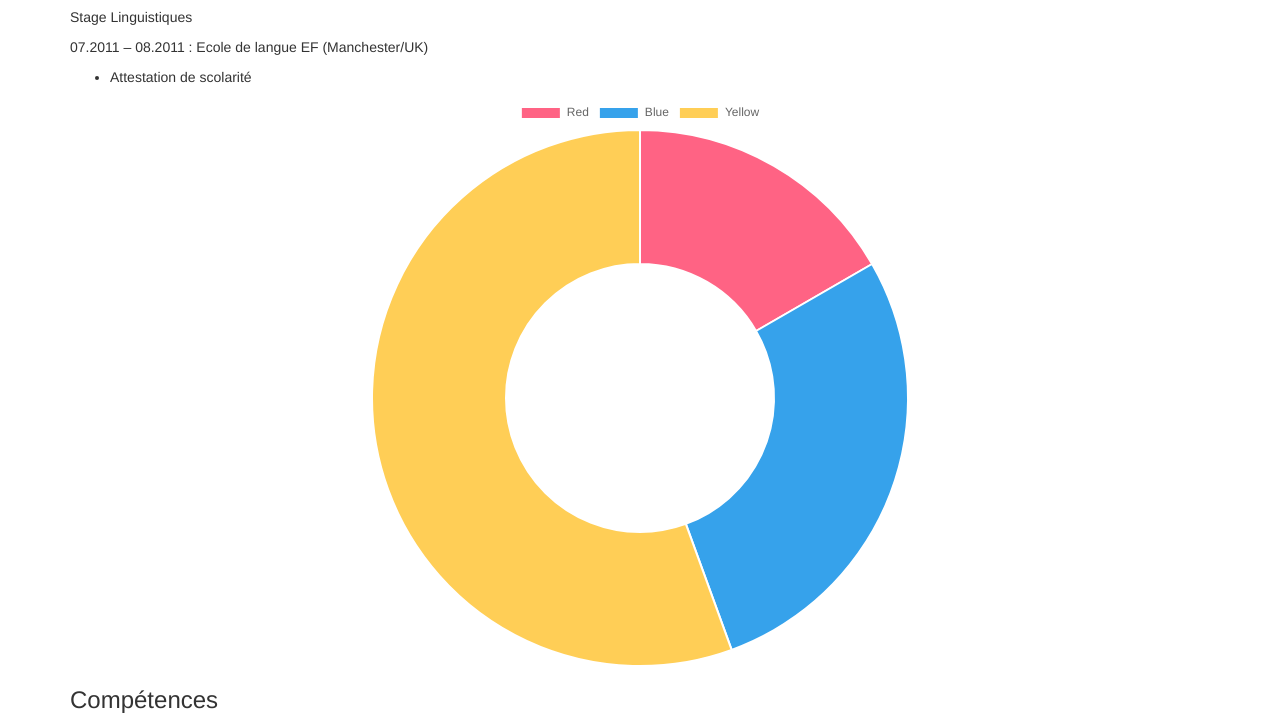
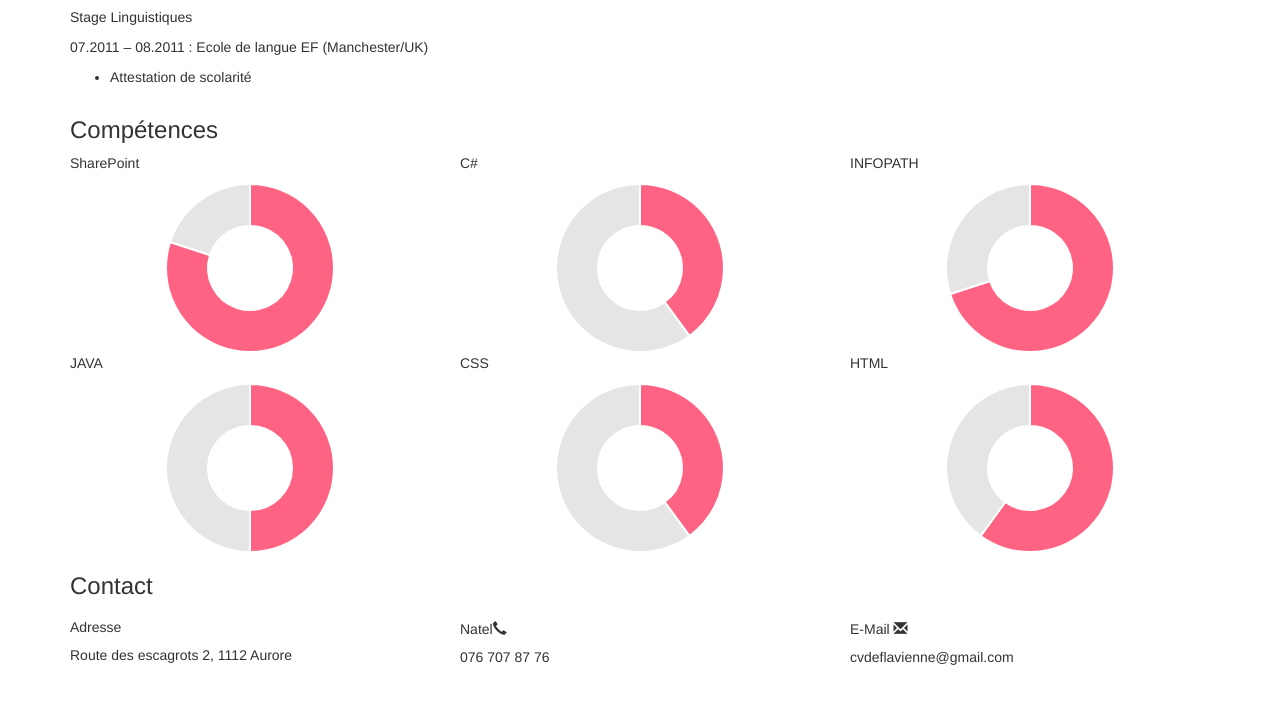
Before and after one commit to Flavykenfack/moncv-Flavykenfack, a website: page app/index.html in a window 1280 px wide. Shown: the part 961-1681 px from the top of the page. After the commit the page ends 1638 px from the top, so only its background shows below. Drawn offline with nearby package versions, Linux system fonts and the light colour scheme; some packages are replaced by stand-ins of ours; files that its build step writes are made by us from their sources; a script that the page names is missing.

Commit message:
modify function for canvas, edit index, edited Readme
Edited fonction to change Progress bar to canva for each progress bar we
must change to canvas.
I edited index html to have a good view
Completed Readme to explain my project

```diff
--- a/app/index.html
+++ b/app/index.html
@@ -150,26 +150,23 @@
           </ul>
         </div>
       </div>
-
-      <canvas id="myCanvas">
-
-      </canvas>
-
       <h3 id="Competences">Compétences</h3>
       <div class="row">
         <div class="col-xs-4 col-sm-4"> SharePoint
           <div class="progress">
-            <div class="progress-bar progress-bar-success progress-bar-striped" role="progressbar" aria-valuenow="80" aria-valuemin="0" aria-valuemax="100" style="width: 80%">
+            <div class="progress-bar progress-bar-success progress-bar-striped" role="progressbar" aria-valuenow="80" aria-valuemin="0" aria-valuemax="100" style="width: 80%" >
               <span class="sr-only">SharePoint</span>
             </div>
           </div>
         </div>
+
         <div class="col-xs-4 col-sm-4"> C#
-          <div class="progress">
+         <div class="progress">
             <div class="progress-bar progress-bar-success progress-bar-striped" role="progressbar" aria-valuenow="40" aria-valuemin="0" aria-valuemax="100" style="width: 40%">
               <span class="sr-only">C#</span>
             </div>
           </div>
+
         </div>
         <div class="col-xs-4 col-sm-4"> INFOPATH
           <div class="progress">
--- a/app/scripts/main.js
+++ b/app/scripts/main.js
@@ -1,33 +1,52 @@
 $(document).ready(function(){
 'use strict';
+
 $('a').smoothScroll();
 
+// var data = {
+//     labels: [],
+//     datasets: [
+//         {
+//             data: [30,70],
+//             backgroundColor: [
+//                 "#FF6384"
+//             ],
+//             hoverBackgroundColor: [
+//                 "#FF6384"
+//             ]
+
+//         }]
+// };
+
+// var ctx = $("#myCanvas").get(0).getContext("2d");
+// var myCanvas = new Chart(ctx, {
+// 	type: 'doughnut',
+// 	data: data,
+//     options: {
+//         responsive: true
+//     }
+// });
+
+var listObj = $('.progress-bar');
+
+    listObj.each(function(){
+        var dataNow = $(this).attr('aria-valuenow');
+        var data1 = $(this).attr('aria-valuemax')-dataNow;
+        var newCanvas = $('<canvas> </canvas>');
+        $(this).parent().replaceWith(newCanvas);
+
         var data = {
-    labels: [
-        "Red",
-        "Blue",
-        "Yellow"
-    ],
+        labels: [],
         datasets: [
             {
-            data: [30, 50, 100],
-            backgroundColor: [
-                "#FF6384",
-                "#36A2EB",
-                "#FFCE56"
-            ],
-            hoverBackgroundColor: [
-                "#FF6384",
-                "#36A2EB",
-                "#FFCE56"
-            ]
+                data: [dataNow, data1],
+                backgroundColor: [ "#FF6384" ],
+                hoverBackgroundColor: [ "#FF6384"]
+
             }]
         };
 
-
-//var ctx = document.getElementById("myCanvas").getContext("2d");
-var ctx = $("#myCanvas").get(0).getContext("2d");
-var myCanvas = new Chart(ctx, {
+        var myCanvas = new Chart(newCanvas, {
         type: 'doughnut',
         data: data,
         options: {
@@ -35,15 +54,7 @@ var myCanvas = new Chart(ctx, {
             }
         });
 
-if( $('.progress-bar').attr('role') === "progressbar") {
-    console.log("yes");
-}else{
-    console.log('no');
-};
-
-var listObj1  = $('.progress-bar');
-
-var d1 = $('.progress-bar').attr('aria-valuenow');
+    });
 
 
 });
```
Also changed, not shown: 1 other file. Lines whose indentation alone changed are shown as unchanged.
